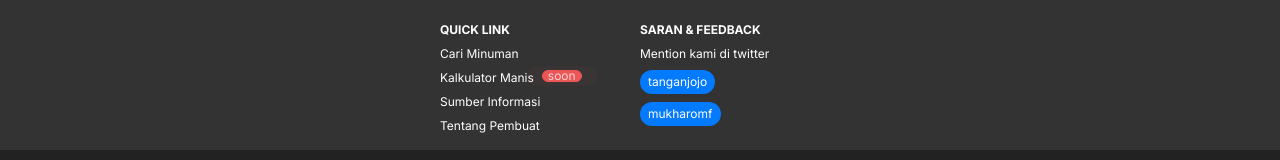
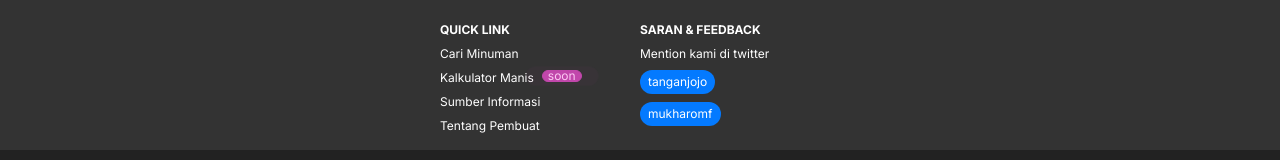
Before and after one commit to underdev-jo/cari-manis-prod, a Next.js app: page /PageHead in a window 1280 px wide. Shown: the part 194-354 px from the top of the page. Built offline with nearby package versions, Linux system fonts and the light colour scheme.

Commit message:
update config

```diff
--- a/tailwind.config.js
+++ b/tailwind.config.js
@@ -58,13 +58,6 @@ module.exports = {
   },
   plugins: [require("daisyui"), require("@tailwindcss/line-clamp")],
   daisyui: {
-    themes: [
-      {
-        winter: {
-          ...require("daisyui/src/colors/themes")["[data-theme=winter]"],
-          accent: "#EB5757",
-        },
-      },
-    ],
+    themes: ["winter"],
   },
 };
```
